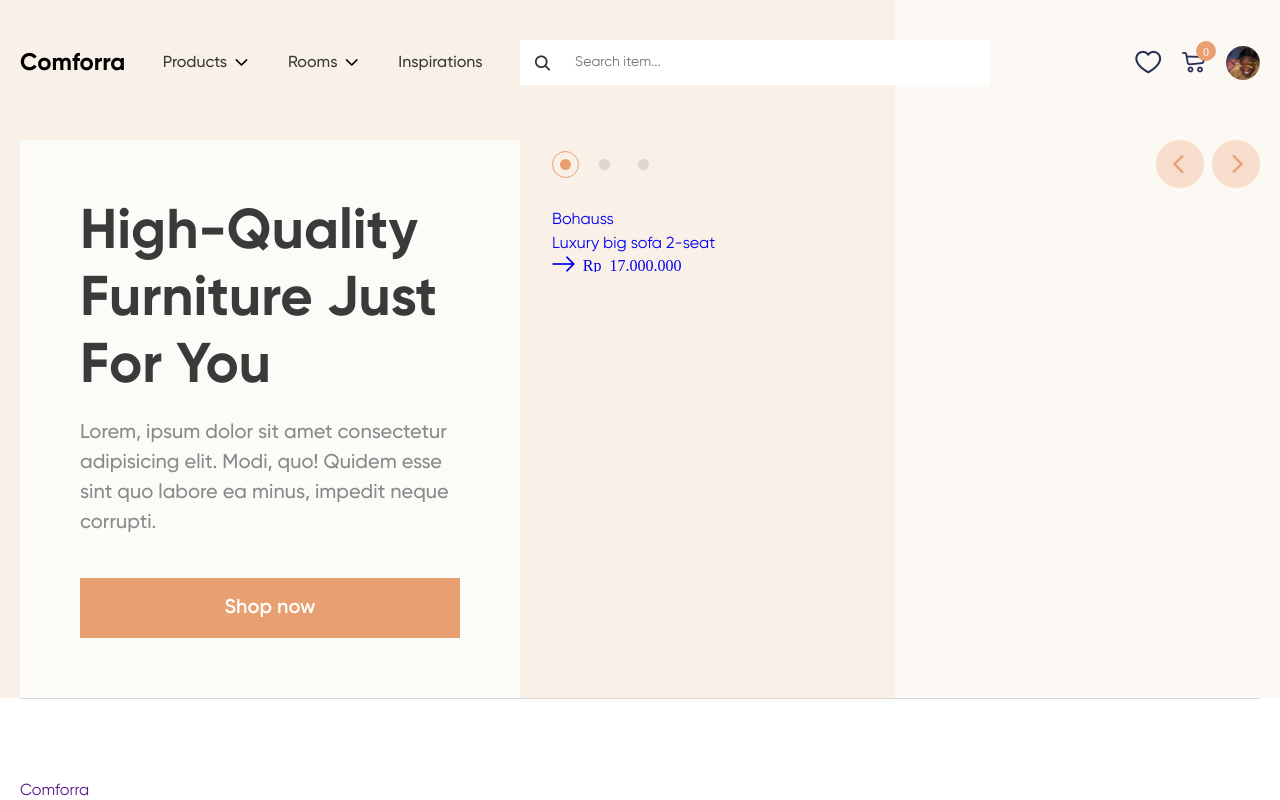
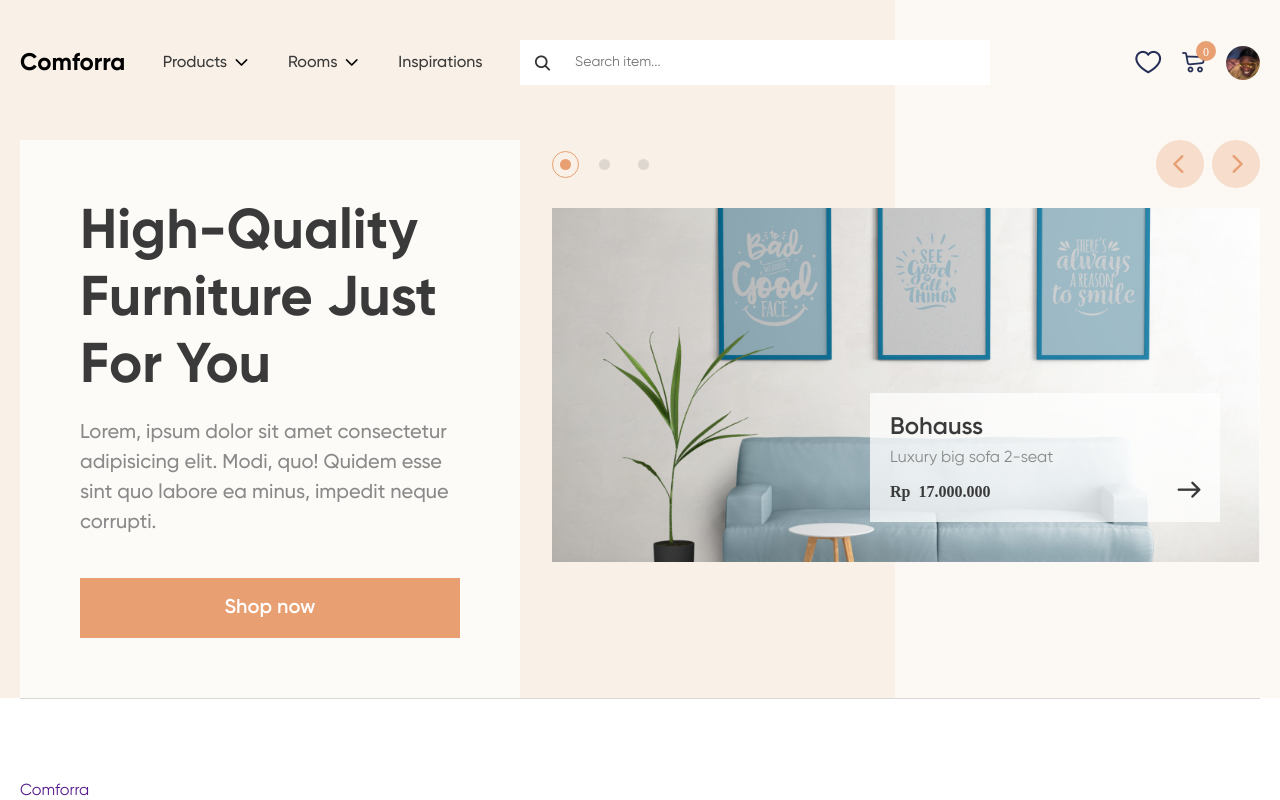
Before and after one commit to jugurj/comforra-furniture-shop, a Vue app: page / in a window 1280 px wide. Shown: the top 800 px of the page. Built offline with nearby package versions, Linux system fonts and the light colour scheme.

Commit message:
Main slider text content styles Applied styles to the main slider image and text box on top of that image to fit the design at some point but still kind of rough to get general idea of where that block is going.

```diff
--- a/src/components/MainSlider.vue
+++ b/src/components/MainSlider.vue
@@ -211,6 +211,58 @@ export default {
   &__controls {
     margin-bottom: 20px;
   }
+
+  &__image {
+    padding-bottom: 50%;
+  }
+
+  &__content {
+    min-width: 295px;
+    max-height: 300px;
+    overflow: auto;
+    color: inherit;
+    display: flex;
+    flex-direction: column;
+    padding: 20px;
+    background: rgba(255, 255, 255, 0.75);
+
+    @media (min-width: $md3 + px) {
+      position: absolute;
+      min-width: 350px;
+      bottom: 40px;
+      right: 40px;
+    }
+  }
+
+  &__title {
+    font-size: 24px;
+    font-weight: 600;
+    line-height: 1.2;
+    margin-bottom: 4px;
+  }
+
+  &__text {
+    line-height: 1.5;
+    color: $grayColor;
+
+    &:not(:last-child) {
+      margin-bottom: 8px;
+    }
+  }
+
+  &__price {
+    display: flex;
+    flex-direction: row-reverse;
+    align-items: center;
+    justify-content: space-between;
+    font-weight: 600;
+    line-height: 1.5;
+    font-size: 16px;
+
+    &::before {
+      margin-left: 10px;
+    }
+  }
 }
 
 .controls-slider-main {
```
